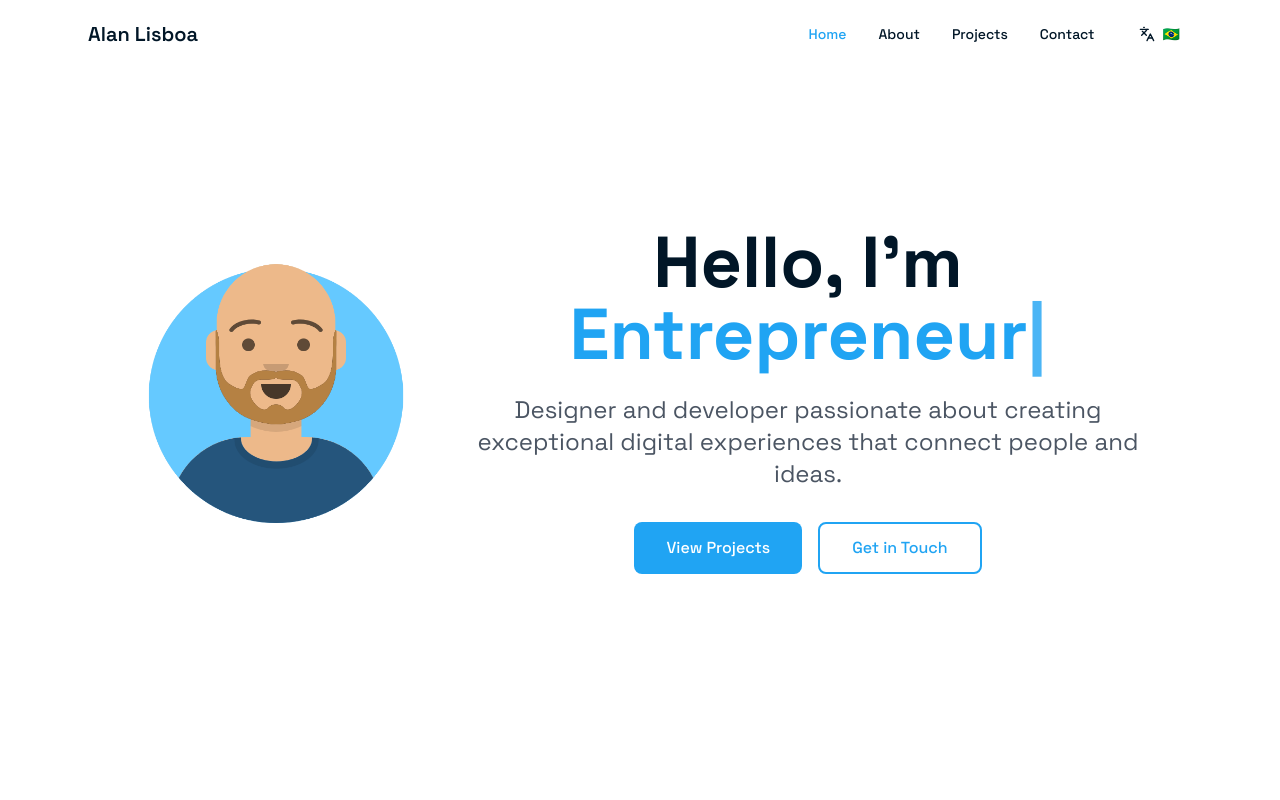
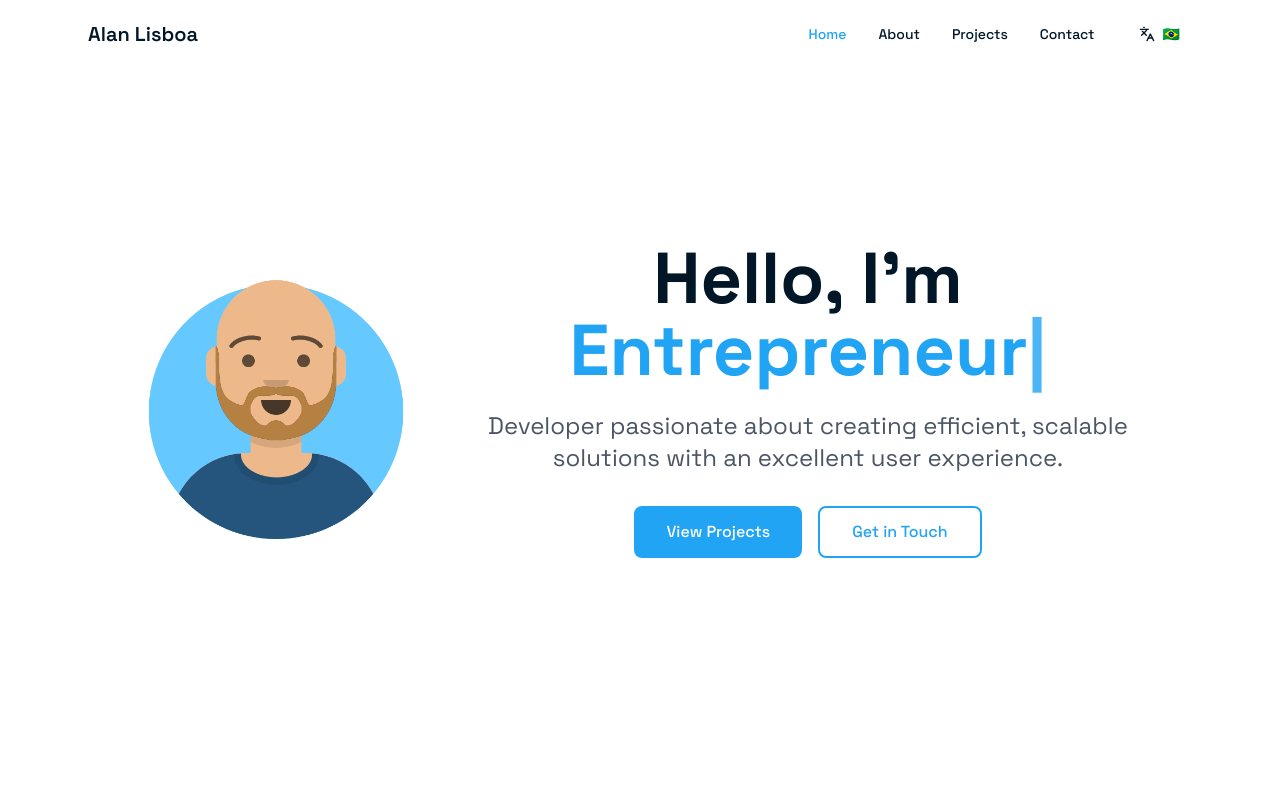
Before and after one commit to alan-lisboa/alan-lisboa.github.io, a React (Vite) app: page / in a window 1280 px wide. Shown: the top 800 px of the page. Built offline with nearby package versions, Linux system fonts and the light colour scheme.

Commit message:
hero message change

```diff
--- a/src/i18n/config.ts
+++ b/src/i18n/config.ts
@@ -15,7 +15,7 @@ const ptBR = {
     hero: {
       greeting: "Olá, eu sou",
       name: "Alan Lisboa",
-      description: "Designer e desenvolvedor apaixonado por criar experiências digitais excepcionais que conectam pessoas e ideias.",
+      description: "Desenvolvedor apaixonado por criar soluções eficientes, escaláveis e com excelente experiência de uso.",
       viewProjects: "Ver Projetos",
       contact: "Entre em Contato",
       developer: "Desenvolvedor",
@@ -64,7 +64,7 @@ const en = {
     hero: {
       greeting: "Hello, I'm",
       name: "Alan Lisboa",
-      description: "Designer and developer passionate about creating exceptional digital experiences that connect people and ideas.",
+      description: "Developer passionate about creating efficient, scalable solutions with an excellent user experience.",
       viewProjects: "View Projects",
       contact: "Get in Touch",
       developer: "Developer",
```
Also changed, not shown: 2 other files (tests, documents, lock files or other folders).
